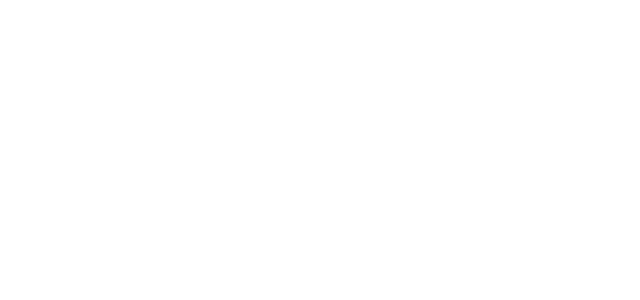
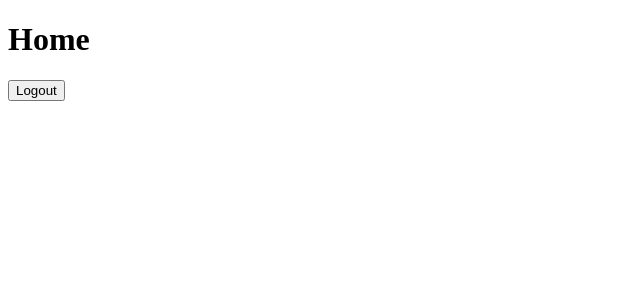
Before and after one commit to Leocamarggo/simple-authentication-react, a React (Create React App) app: page /home in a window 1280 px wide. Before the commit this address had no page. Shown: the top 300 px of the page, without its empty margins (0-640 px from the left). Built offline with nearby package versions, Linux system fonts and the light colour scheme; sample sign-in values are in the browser's storage.

Commit message:
update routes

```diff
--- a/src/routes/index.tsx
+++ b/src/routes/index.tsx
@@ -1,10 +1,10 @@
-import { useContext, FC } from 'react';
+import { useContext } from 'react';
 import AuthContext from '../contexts/auth';
 
 import PublicRoutes from './publicRoutes';
 import PrivateRoutes from './privateRoutes';
 
-const Routes: FC = () => {
+const Routes = () => {
   const { signed } = useContext(AuthContext);
   return signed ? <PrivateRoutes /> : <PublicRoutes />;
 };
--- a/src/routes/privateRoutes.tsx
+++ b/src/routes/privateRoutes.tsx
@@ -1,12 +1,12 @@
-import React from 'react';
-import { BrowserRouter, Routes, Route } from 'react-router-dom';
 import Home from '../pages/home';
+import { BrowserRouter, Routes, Route, Navigate } from 'react-router-dom';
 
-const PrivateRoutes: React.FC = () => {
+const PrivateRoutes = () => {
   return (
     <BrowserRouter>
       <Routes>
-      <Route path="/" element={<Home />} />
+        <Route path="/home" element={<Home />} />
+        <Route path="*" element={<Navigate to="/home" replace />} />
       </Routes>
     </BrowserRouter>
   );
--- a/src/routes/publicRoutes.tsx
+++ b/src/routes/publicRoutes.tsx
@@ -1,12 +1,12 @@
-import { BrowserRouter, Route, Routes } from 'react-router-dom';
+import Login from '../pages/login';
+import { BrowserRouter, Route, Routes, Navigate} from 'react-router-dom';
 
-import Login from '../pages/login';
-
-const PublicRoutes: React.FC = () => {
+const PublicRoutes = () => {
  return (
    <BrowserRouter>
       <Routes>
         <Route path="/" element={<Login />} />
+        <Route path="*" element={<Navigate to="/" replace />} />
       </Routes>
    </BrowserRouter>
  );
```
Lines whose indentation alone changed are shown as unchanged.
